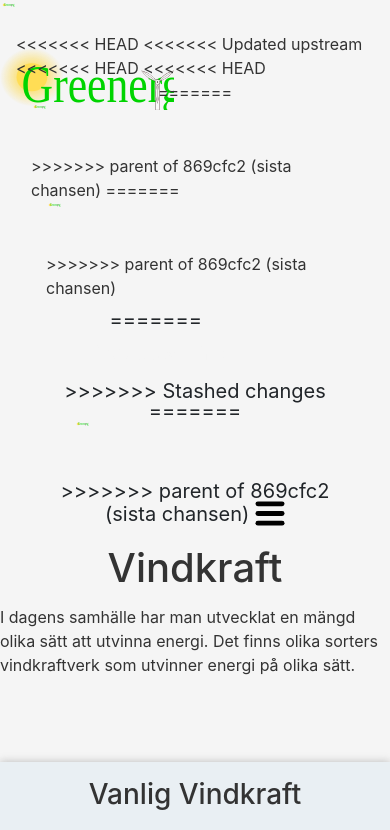
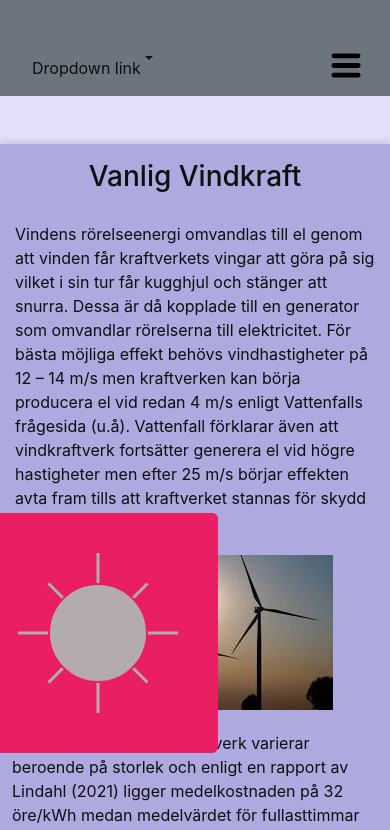
Before and after one commit to Donflamin/Webbprojekt, a plain HTML site: page Kod/HTML/index1.html in a window 390 px wide. Shown: the top 830 px of the page. Drawn offline with nearby package versions, Linux system fonts and the light colour scheme.

Commit message:
hellvätte

```diff
--- a/Kod/HTML/color1.css
+++ b/Kod/HTML/color1.css
@@ -1,97 +1,52 @@
 
-<<<<<<< HEAD
-=======
 
 :root[data-theme="light"]{
-  --primary-color: #f0f3f2;
-  --secondary-color: #0E870E;
+    --primary-color: #e2dffb;
+    --secondary-color: #AEA9DF;
     --tertiary-color: #4c6b91;
     --bg-color: #ebeae5;
     --light-color: #ebf2fa;
     --dark-color: #171718;
     --navbar-color: #6c757d;
-  --text-default-color: rgb(10, 10, 10);
+    --text-default-color: #0F0F10;
   }
 
+  /*a3bdd3
+  d4e7f7*/
 
   :root[data-theme="dark"]{
-    --primary-color: #2c2c31;
-    --secondary-color: #008000;
+      --primary-color: #211F2F;
+      --secondary-color: #393554;
       --tertiary-color: #326628;
       --bg-color: #141413;
       --light-color: #ebf2fa;
       --dark-color: #171718;
-    --text-default-color: rgb(240, 240, 240);
+      --navbar-color: #49446C;
+      --text-default-color: #EAE8F8;
   }
 
 
-<<<<<<< HEAD
-=======
-
-
-
-
->>>>>>> parent of 869cfc2 (sista chansen)
-
-
-
-
-
-
->>>>>>> parent of 869cfc2 (sista chansen)
-.logo{
-    background: url(../Bilder/webbprojekt1.svg);
-    background-size: contain;
-    background-repeat: no-repeat;
-    width: 200px !important;
-    height: 100px !important;
-<<<<<<< Updated upstream
-=======
+  body{
+      background-color: var(--primary-color) !important;
   }
 
-:root[data-theme="light"]{
-  --primary-color: #f0f3f2;
-  --secondary-color: #0E870E;
-  --tertiary-color: #4c6b91;
-  --bg-color: #ebeae5;
-  --light-color: #ebf2fa;
-  --dark-color: #171718;
-  --navbar-color: #6c757d;
-<<<<<<< HEAD
-  --text-default-color: #0F0F10;
->>>>>>> Stashed changes
+  .content{
+      background-color: var(--secondary-color) !important;
   }
 
-
-
-<<<<<<< HEAD
-=======
-
-
-<<<<<<< HEAD
->>>>>>> parent of 869cfc2 (sista chansen)
-=======
->>>>>>> parent of 869cfc2 (sista chansen)
-=======
-  --text-default-color: rgb(10, 10, 10);
+  p{
+      background-color: var(--text-color) !important;
   }
 
+  .nav{
+      background-color: var(--navbar-color) !important;
 
-:root[data-theme="dark"]{
-    --primary-color: #2c2c31;
-    --secondary-color: #008000;
-    --tertiary-color: #326628;
-    --bg-color: #141413;
-    --light-color: #ebf2fa;
-    --dark-color: #171718;
-    --text-default-color: rgb(240, 240, 240);
   }
 
-
-
-
-
-
+  .dropdown-menu{
+      background-color: var(--primary-color) !important;
+      color: var(--text-default-color) !important;
+  }
 
 
   .logo{
@@ -107,13 +62,10 @@
 
 
 
->>>>>>> parent of 869cfc2 (sista chansen)
-.nav{
-    background-color: #6c757d;
-}
+
 
   a{
-    color: #f5f5f5 !important;
+      color: var(--text-default-color) !important;
   }
 
   .navbar-toggler-icon{
@@ -123,8 +75,8 @@ a{
   }
 
   body{
-    background-color: #f5f5f5;
-    color: #333333;
+      background-color: var(--bg-color);
+      color: var(--text-default-color);
      /* background: url(../Bilder/Vind/Vind2.jpg);
       background-repeat: no-repeat;
       background-size: contain;
@@ -133,15 +85,13 @@ body{
       aspect-ratio: auto || <ratio>;*/
   }
 
-.olika{
-    background-image: url(../Bilder/);
-}
+
 
 
   .content{
       box-shadow: 0 0 .5rem #7a7a7a7a;
       background-color: #e9eff3;
-
+      background-color: var(--bg-color);
   }
 
   /*h1{
@@ -160,6 +110,10 @@ body{
       background-size: cover ;
       object-fit: cover;
       aspect-ratio: 16/9;
+  }
+
+  .olika{
+      background-image: url(../Bilder/);
   }*/
 
   .bild-2{
@@ -172,3 +126,88 @@ body{
       color:#f5f5f5;
       background-color: #343a40;
   }
+
+
+  .button-box{
+      width: 15rem;
+      height: 15rem;
+      background: #e91e63;
+      border-radius: 0.375rem;
+
+      position: absolute;
+      top: 75%;
+      left: 25%;
+      transform: translate(-50%, -50%);
+
+      overflow: hidden;
+  }
+
+  .sun{
+      width: 6.25rem;
+      height: 6.25rem;
+      background: #b4acac;
+      border-radius: 50%;
+      cursor: pointer;
+
+      position: relative;
+
+      border: 0.131rem solid #e91e63;
+  }
+
+  .sun div{
+      height: 0.188rem;
+      background-color: #b4acac;
+
+
+      position: absolute;
+      top: 50%;
+      left: 50%;
+      z-index: -1;
+
+      transition: width 0.5s;
+  }
+
+  .sun .line1{
+      width: 10rem;
+      transform:  translate(-50%, -50%);
+
+  }
+
+  .sun .line2{
+      width: 10rem;
+      transform:  translate(-50%, -50%) rotate(90deg);
+
+  }
+
+  .sun .line3{
+      width: 8.75rem;
+      transform:  translate(-50%, -50%) rotate(45deg);
+
+  }
+
+  .sun .line4{
+      width: 8.75rem;
+      transform:  translate(-50%, -50%) rotate(-45deg);
+
+  }
+
+  .sun::after{
+      content: "";
+      width: 6.25rem;
+      height: 6.25rem;
+      background: #e91e63;
+      border-radius: 50%;
+      position: absolute;
+      top: -6.25rem;
+      right: -6.25rem;
+      transition: 0.5s;
+  }
+
+  .sun.night::after{
+      top: -1.563rem;
+      right: -1.563rem;
+  }
+
+  .sun.night div{
+      width: 0;
+  }
--- a/Kod/HTML/index1.html
+++ b/Kod/HTML/index1.html
@@ -10,32 +10,13 @@
 	<link rel="stylesheet" href="pos1.css">
 	<link rel="stylesheet" href="color1.css">
 	<link rel="stylesheet" href="color1 copy.css">
+	<script defer src="https://app.tinyanalytics.io/pixel/yynAKtMjKAmf6d1f"></script>
 	<title>Subb sida</title>
 </head>
 
-
 <body class="">
-
-	<a href=""><img src="../Bilder/webbprojekt1.svg" alt="img" class="position-fixed mt-5"></a>
-	<span class="logo"><a class="navbar-brand " href="#"></a></span>
-
 	<nav class="navbar navbar-expand-lg sticky-top nav">
-<<<<<<< HEAD
-<<<<<<< Updated upstream
-<<<<<<< HEAD
-<<<<<<< HEAD
-		<div class="container-fluid d-flex justify-content-center">
-=======
-		<div class="container-fluid">
-		  <span class="logo"><a class="navbar-brand " href="#"></a></span>
->>>>>>> parent of 869cfc2 (sista chansen)
-=======
-		<div class="container-fluid">
-		  <span class="logo"><a class="navbar-brand " href="#"></a></span>
->>>>>>> parent of 869cfc2 (sista chansen)
-		  <button class="navbar-toggler btn" type="button" data-bs-toggle="collapse" data-bs-target="#navbarNavDropdown" aria-controls="navbarNavDropdown" aria-expanded="false" aria-label="Toggle navigation">
-=======
-				<a class="navbar-brand " href="#"><img href="../Bilder/webbproject2.svg"></img></a>
+				  <a class="navbar-brand " href="#"><img href="../Bilder/webbproject2.svg"></img></a>
 	<div class="container-fluid">
 
 			<a class="nav-link dropdown-toggle d-flex" href="#" role="button" data-bs-toggle="dropdown" aria-expanded="false">
@@ -47,55 +28,10 @@
 			  <li><a class="dropdown-item" href="#">Something else here</a></li>
 			</ul>
 		  <button class="navbar-toggler ml-auto btn" type="button" data-bs-toggle="collapse" data-bs-target="#navbarNavDropdown" aria-controls="navbarNavDropdown" aria-expanded="false" aria-label="Toggle navigation">
-
-
-
->>>>>>> Stashed changes
-=======
-		<div class="container-fluid">
-		  <span class="logo"><a class="navbar-brand " href="#"></a></span>
-		  <button class="navbar-toggler btn" type="button" data-bs-toggle="collapse" data-bs-target="#navbarNavDropdown" aria-controls="navbarNavDropdown" aria-expanded="false" aria-label="Toggle navigation">
->>>>>>> parent of 869cfc2 (sista chansen)
 			<span class="navbar-toggler-icon hamburger"></span>
 		  </button>
-		  <div class="collapse navbar-collapse justify-content-center" id="navbarNavDropdown">
+		  <div class="collapse navbar-collapse" id="navbarNavDropdown">
 			<ul class="navbar-nav">
-				<li class="nav-item dropdown">
-					<a class="nav-link dropdown-toggle" href="#" role="button" data-bs-toggle="dropdown" aria-expanded="false">
-					  Dropdown link
-					</a>
-					<ul class="dropdown-menu">
-					  <li><a class="dropdown-item" href="#">Action</a></li>
-					  <li><a class="dropdown-item" href="#">Another action</a></li>
-					  <li><a class="dropdown-item" href="#">Something else here</a></li>
-					</ul>
-				  </li>
-<<<<<<< HEAD
-<<<<<<< Updated upstream
-<<<<<<< HEAD
-<<<<<<< HEAD
-=======
->>>>>>> Stashed changes
-					<li class="nav-item">
-						<a class="nav-link active" aria-current="page" href="#">Home</a>
-					</li>
-					<li class="nav-item">
-						<a class="nav-link" href="#">Features</a>
-					</li>
-					<li class="nav-item">
-						<a class="nav-link" href="#">Pricing</a>
-					</li>
-<<<<<<< Updated upstream
-=======
-=======
->>>>>>> parent of 869cfc2 (sista chansen)
-=======
-
-
-
->>>>>>> Stashed changes
-=======
->>>>>>> parent of 869cfc2 (sista chansen)
 			  <li class="nav-item">
 				<a class="nav-link active" aria-current="page" href="#">Home</a>
 			  </li>
@@ -105,21 +41,11 @@
 			  <li class="nav-item">
 				<a class="nav-link" href="#">Pricing</a>
 			  </li>
-<<<<<<< Updated upstream
->>>>>>> parent of 869cfc2 (sista chansen)
-=======
->>>>>>> Stashed changes
 			</ul>
 		  </div>
 		</div>
 	  </nav>
 
-		<section class="first">
-			<div class="olika">
-				<h1>Vindkraft</h1>
-				<p>I dagens samhälle har man utvecklat en mängd olika sätt att utvinna energi. Det finns olika sorters vindkraftverk som utvinner energi på olika sätt.</p>
-			</div>
-		</section>
 
 
 	  <div class="container text-center content">
@@ -135,18 +61,15 @@
 		</div>
 		</div>
 		<div class="row rows">
-		  <div class="col-sm-12 col-md-4 mb-1 del-3">
-			<p>Kostnaden för ett vindkraftverk varierar beroende på storlek och enligt en rapport av Lindahl (2021) ligger medelkostnaden på 32 öre/kWh medan medelvärdet för fullasttimmar ligger på 3 221MWh per år. För att beräkna medelkostnaden för ett kraftverk multipliceras den årliga kostnaden med livslängden på cirka 27år.</p>
-		  </div>
-		  <div class="col-sm-12 col-md-4 mb-1 del-4">
+
+			<p>Kostnaden för ett vindkraftverk varierar beroende på storlek och enligt en rapport av Lindahl (2021) ligger medelkostnaden på 32 öre/kWh medan medelvärdet för fullasttimmar ligger på 3 221MWh per år. För att beräkna medelkostnaden för ett kraftverk multipliceras den årliga kostnaden med livslängden på cirka 27år.
+
 			Lorem ipsum dolor, sit amet consectetur adipisicing elit. Ea tenetur veniam ab cumque laudantium asperiores cum delectus esse doloremque veritatis illo maxime consequatur quos deleniti possimus, iste iusto ut eveniet.
-		  </div>
-		  <div class="col-sm-12 col-md-4 mb-1 del-5">
-			Lorem ipsum dolor sit amet, consectetur adipisicing elit. Accusamus reprehenderit labore ipsa pariatur quaerat quo soluta fugit illum iure harum nulla, ratione, odit, quas aliquam culpa veritatis ut ducimus ea.
-		  </div>
+
+			Lorem ipsum dolor sit amet, consectetur adipisicing elit. Accusamus reprehenderit labore ipsa pariatur quaerat quo soluta fugit illum iure harum nulla, ratione, odit, quas aliquam culpa veritatis ut ducimus ea.</p>
 		</div>
 		<div class="row">
-			<div class="col">
+			<div class="col-sm-6">
 				<h5>Fördelar</h5>
 				<ul>
 					<li>Vindkraft är en förnybar energikälla vars drivmedel är gratis och kan utvinnas på en mängd olika platser.</li>
@@ -155,7 +78,7 @@
 					<li>Till skillnad från kärnkraftverk kvarblir inga skadliga restprodukter.</li>
 				</ul>
 			</div>
-			<div class="col">
+			<div class="col-sm-6">
 				<h5>Nackdelar</h5>
 				<ul>
 					<li>Vindkraftverk behöver ett stort avstånd ifrån varandra vilket gör att de byggandet av dom kräver stora markytor.</li>
@@ -181,20 +104,11 @@
 		</div>
 		</div>
 		<div class="row rows">
-			<div class="col-sm-12 col-md-12 mb-1 del-3">
 				<p>En nyare form av vindkraftverk är det bladlösa vindkraftverket (BWT). Energikällan liknar ett vanligt vindkraftverk förutom att det är mindre och att det inte genererar el på samma sätt eftersom den inte har några blad som fångar upp vinden. I stället för att ha en stor propeller som snurrar så svajar ”skybratorn” fram och tillbakamed hjälp av vinden och på så sätt omvandlar rörelseenergin till el. Detta gör att el tillverkningen startar redan vid vind på 3m/s men slutar vid 30m/s då den stänger av sig själv då vinden blir för stark för generatorn enligt en rapport från Bridgestone (u.å). Enligt samma rapport har en BWT med storleken 2,75 m har en effekt på 100 W, Detta motsvarar ungefär 2,4 kWh per dag eller 876 kWh på ett år. Tyvärr finns inget satt pris då kraftverket fortfarande är i utvecklingsstadiet men den tidigare nämnda modellen förväntas kosta 200 euros eller 2 000 kronor. </p>
-			</div>
-		</div>
-		<div class="row rows">
-			<div class="col-sm-12 col-md-6 mb-1 del-4">
-				<p>Det bladlösa vindkraftverket är skapad som ett bättre alternativ till vanlig vindkraft vilket gör att det finns det många fördelar. Enligt skapande företaget Vortex så kräver detta nya energialternativ mindre underhållning än vanliga vindkraftverk medan det även är bättre för människor och djur då den producerar</p>
-			</div>
-			<div class="col-sm-12 col-md-6 mb-1 del-5">
-				<p>väldigt lite ljud samt att den bladlösa designen är ofarlig för fåglar och fladdermöss. Kraftverket tillverkar dock inte lika mycket el som ett vanligt vindkraftverk men dess lilla storlek gör att kostnaden är låg samt att det går att ha många av kraftverken även i ett tätbebyggt område.  </p>
-			</div>
+				<p>Det bladlösa vindkraftverket är skapad som ett bättre alternativ till vanlig vindkraft vilket gör att det finns det många fördelar. Enligt skapande företaget Vortex så kräver detta nya energialternativ mindre underhållning än vanliga vindkraftverk medan det även är bättre för människor och djur då den producerar. väldigt lite ljud samt att den bladlösa designen är ofarlig för fåglar och fladdermöss. Kraftverket tillverkar dock inte lika mycket el som ett vanligt vindkraftverk men dess lilla storlek gör att kostnaden är låg samt att det går att ha många av kraftverken även i ett tätbebyggt område.</p>
 		</div>
 		<div class="row">
-			<div class="col">
+			<div class="col-sm-6">
 				<h5>Fördelar</h5>
 				<ul>
 					<li>Vindkraft är en förnybar energikälla vars drivmedel är gratis och kan utvinnas på en mängd olika platser.</li>
@@ -203,7 +117,7 @@
 					<li>Till skillnad från kärnkraftverk kvarblir inga skadliga restprodukter.</li>
 				</ul>
 			</div>
-			<div class="col">
+			<div class="col-sm-6">
 				<h5>Nackdelar</h5>
 				<ul>
 					<li>Vindkraftverk behöver ett stort avstånd ifrån varandra vilket gör att de byggandet av dom kräver stora markytor.</li>
@@ -238,40 +152,22 @@
 
 
 
-	  <div class="toggle">
 
-<<<<<<< HEAD
-<<<<<<< HEAD
-<<<<<<< HEAD
-	  </div>
+	<button class="light" id="darkButton" onmousedown="darkToggle();">toggle</button>
 
-	  <button class="mode" id="btn">toggle</button>
-
-=======
-<button class="light" id="darkButton" onmousedown="darkToggle();">toggle</button>
-
->>>>>>> parent of 869cfc2 (sista chansen)
-=======
-<button class="light" id="darkButton" onmousedown="darkToggle();">toggle</button>
-
->>>>>>> parent of 869cfc2 (sista chansen)
-=======
-<button class="light" id="darkButton" onmousedown="darkToggle();">toggle</button>
-
->>>>>>> parent of 869cfc2 (sista chansen)
-<inpu type="checkbox" id="mode">
-<labe for="mode"></label>
+	<div class="button-box align-items-center d-flex justify-content-center">
+		<div class="sun" id="sun">
+			<div class="line1"></div>
+			<div class="line2"></div>
+			<div class="line3"></div>
+			<div class="line4"></div>
+		</div>
+	</div>
 
 
-<label class="mode" for="mode">
-	<i class="bx bxs-sun"></i>
-	<i class="bx bxs-moon"></i>
-	<span class="ball"></span>
-</label>
+	<script src="../JS/dark.js"></script>
 
-<script src="../JS/dark.js"></script>
-
-	  <script src="https://cdn.jsdelivr.net/npm/bootstrap@5.3.0-alpha3/dist/js/bootstrap.bundle.min.js" integrity="sha384-ENjdO4Dr2bkBIFxQpeoTz1HIcje39Wm4jDKdf19U8gI4ddQ3GYNS7NTKfAdVQSZe" crossorigin="anonymous"></script>
+	<script src="https://cdn.jsdelivr.net/npm/bootstrap@5.3.0-alpha3/dist/js/bootstrap.bundle.min.js" integrity="sha384-ENjdO4Dr2bkBIFxQpeoTz1HIcje39Wm4jDKdf19U8gI4ddQ3GYNS7NTKfAdVQSZe" crossorigin="anonymous"></script>
 
 
 
--- a/Kod/HTML/pos1.css
+++ b/Kod/HTML/pos1.css
@@ -1,8 +1,8 @@
 
 
 .content{
-    margin-top: 5rem;
-    margin-bottom: 5rem;
+    margin-top: 3rem;
+    margin-bottom: 3rem;
 }
 
 
@@ -31,7 +31,6 @@ p{
 }
 
 
-
 .hero{
     position: bottom;
     max-width: 100vw;
--- a/Kod/JS/dark.js
+++ b/Kod/JS/dark.js
@@ -1,5 +1,3 @@
-<<<<<<< HEAD
-=======
 
 
 // dark-/lightmode activator
@@ -69,13 +67,10 @@ if (window.matchMedia && window.matchMedia('(prefers-color-scheme: dark)').match
 
   function eraseCookie(name) {
   createCookie(name,'',-1);
-<<<<<<< HEAD
-<<<<<<< HEAD
   }
->>>>>>> parent of 869cfc2 (sista chansen)
-=======
-  }
->>>>>>> parent of 869cfc2 (sista chansen)
-=======
-  }
->>>>>>> parent of 869cfc2 (sista chansen)
+
+let sun = document.getElementById("sun");
+
+sun.onclick = function(){
+    sun.classList.toggle("night");
+}
```
Lines whose indentation alone changed are shown as unchanged.
